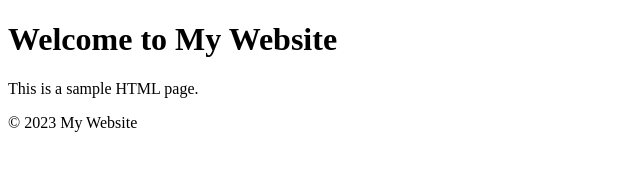
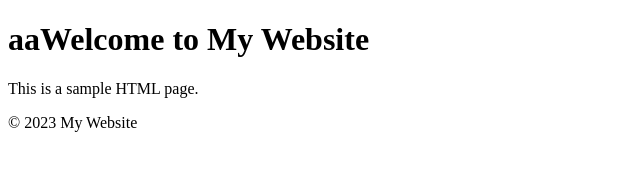
Before and after one commit to MiguelMurillo91/te4-CI, a website: page index.html in a window 1280 px wide. Shown: the whole page, without its empty margins (0-640 px from the left). Drawn offline with Linux system fonts and the light colour scheme.

Commit message:
test running

```diff
--- a/index.html
+++ b/index.html
@@ -7,7 +7,7 @@
 	</head>
 	<body>
 		<header>
-			<h1>Welcome to My Website</h1>
+			<h1>aaWelcome to My Website</h1>
 		</header>
 		<main>
 			<section id="content">
```
